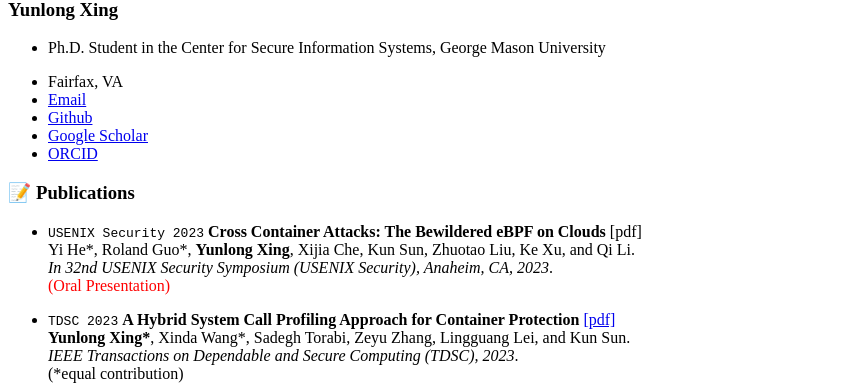
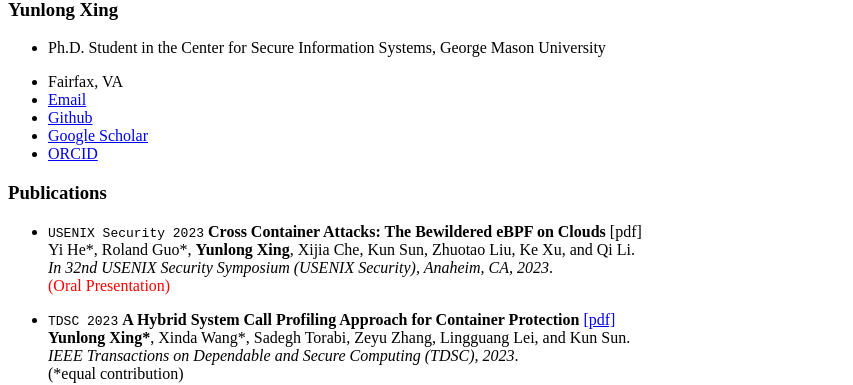
Before and after one commit to YunlongXing/yunlongxing.github.io, a Jekyll site: the page built from _pages/includes/pub.md, in a window 1280 px wide. Shown: the part 472-857 px from the top of the page, without its empty margins (0-853 px from the left). Built offline with Jekyll 4.4.1, drawn with Linux system fonts in a browser that asks for light colours; our own code applies the rules of GitHub Pages for plain Markdown files.

Commit message:
Update pub.md

```diff
--- a/_pages/includes/pub.md
+++ b/_pages/includes/pub.md
@@ -1,4 +1,4 @@
-# 📝 Publications
+# Publications
 
 - ``USENIX Security 2023`` **Cross Container Attacks: The Bewildered eBPF on Clouds** [pdf]<br>
 Yi He\*, Roland Guo\*, **Yunlong Xing**, Xijia Che, Kun Sun, Zhuotao Liu, Ke Xu, and Qi Li.<br>
```
